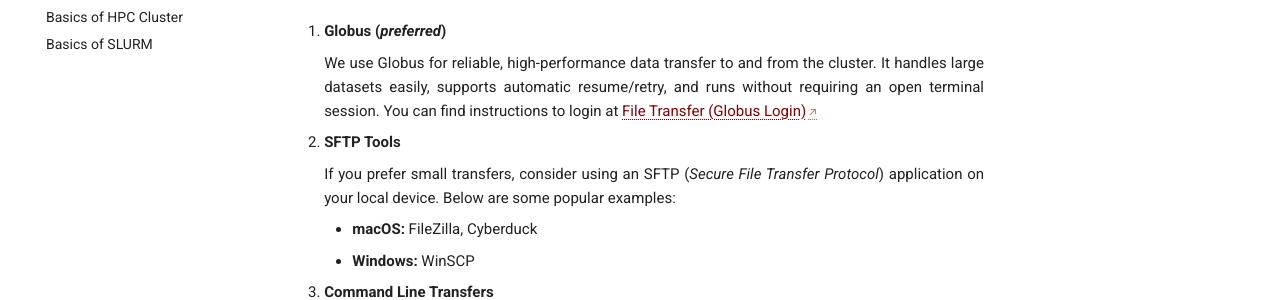
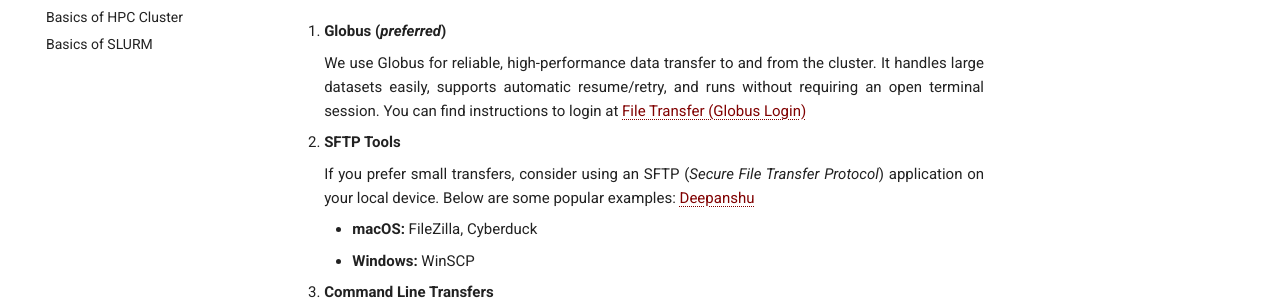
Before and after one commit to uchicago-ssd-sscs/hpc-docs, an MkDocs documentation site: the page built from docs/getting-started/data-transfer.md, in a window 1280 px wide and 1023 px high. Shown: the part 271-571 px from the top of the window. Built offline with MkDocs 1.6.1 and Material for MkDocs 9.7.7, drawn with Linux system fonts in a browser that asks for light colours.

Commit message:
Added Dummy Link(Broken) to check CI/CD function

```diff
--- a/docs/getting-started/data-transfer.md
+++ b/docs/getting-started/data-transfer.md
@@ -4,11 +4,11 @@ We recommended following tools to move files between your local machine and the
 
 1. **Globus (*preferred*)**
 
-    We use Globus for reliable, high-performance data transfer to and from the cluster. It handles large datasets easily, supports automatic resume/retry, and runs without requiring an open terminal session. You can find instructions to login at [File Transfer (Globus Login)](https://wiki.ssd.uchicago.edu/en/SSCS/server/storage/Globus/User)
+    We use Globus for reliable, high-performance data transfer to and from the cluster. It handles large datasets easily, supports automatic resume/retry, and runs without requiring an open terminal session. You can find instructions to login at [File Transfer (Globus Login)](./../../globus/overview)
 
 2. **SFTP Tools**
 
-    If you prefer small transfers, consider using an SFTP (*Secure File Transfer Protocol*) application on your local device. Below are some popular examples:
+    If you prefer small transfers, consider using an SFTP (*Secure File Transfer Protocol*) application on your local device. Below are some popular examples: [Deepanshu](./../globus/overview)
 
     - **macOS:** FileZilla, Cyberduck
     - **Windows:** WinSCP
```
